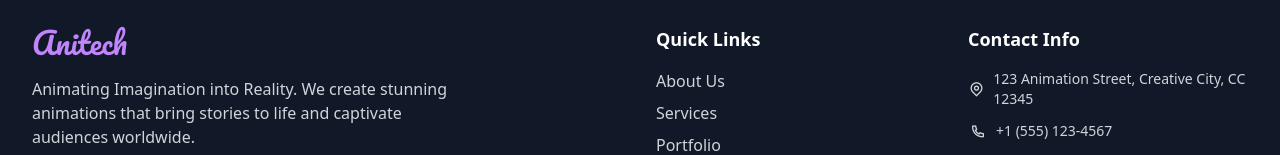
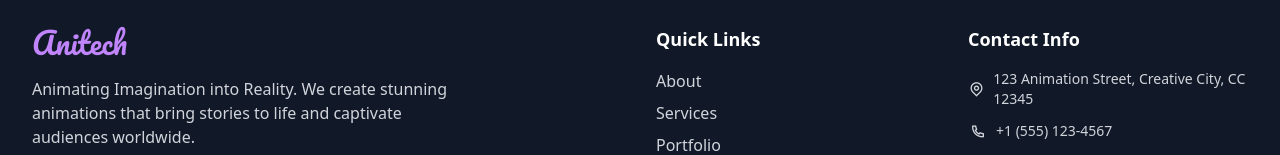
Before and after one commit to akshaysyadav/pixxelhack-r-1, a Next.js app: page / in a window 1280 px wide. Shown: the part 1974-2129 px from the top of the page. Built offline with nearby package versions, Linux system fonts and the light colour scheme; some icons are missing.

Commit message:
Fix: about link

```diff
--- a/components/Footer.tsx
+++ b/components/Footer.tsx
@@ -68,7 +68,7 @@ export default function Footer() {
               whileInView={{ opacity: 1, y: 0 }}
               transition={{ duration: 0.6, delay: 0.2 }}
             >
-              {['About Us', 'Services', 'Portfolio', 'Team', 'Contact'].map((link) => (
+              {['About', 'Services', 'Portfolio', 'Team', 'Contact'].map((link) => (
                 <li key={link}>
                   <Link
                     href={`/${link.toLowerCase().replace(' ', '-')}`}
```
